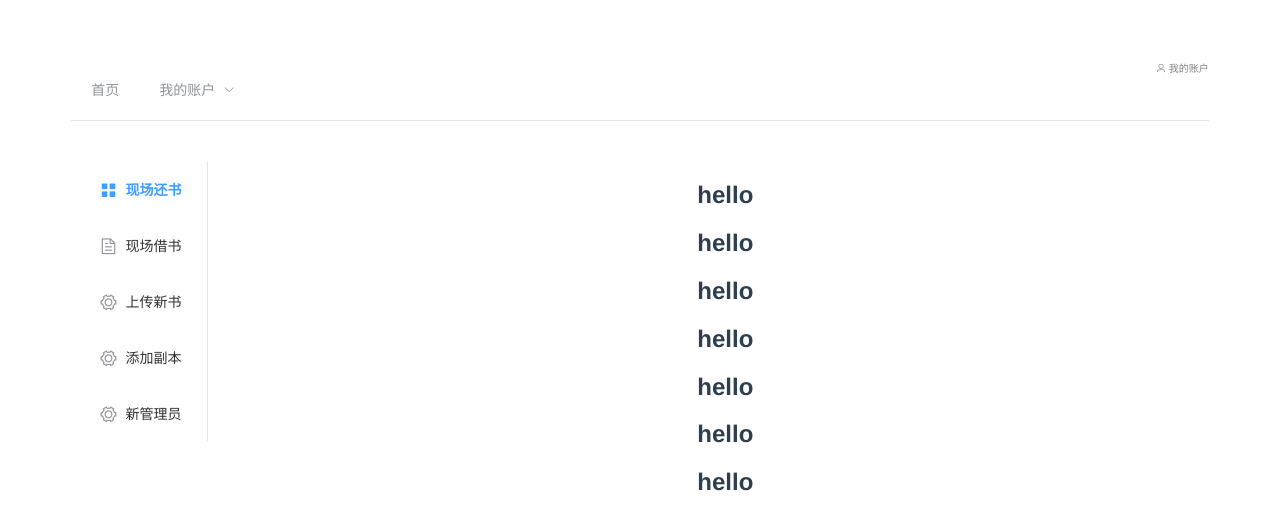
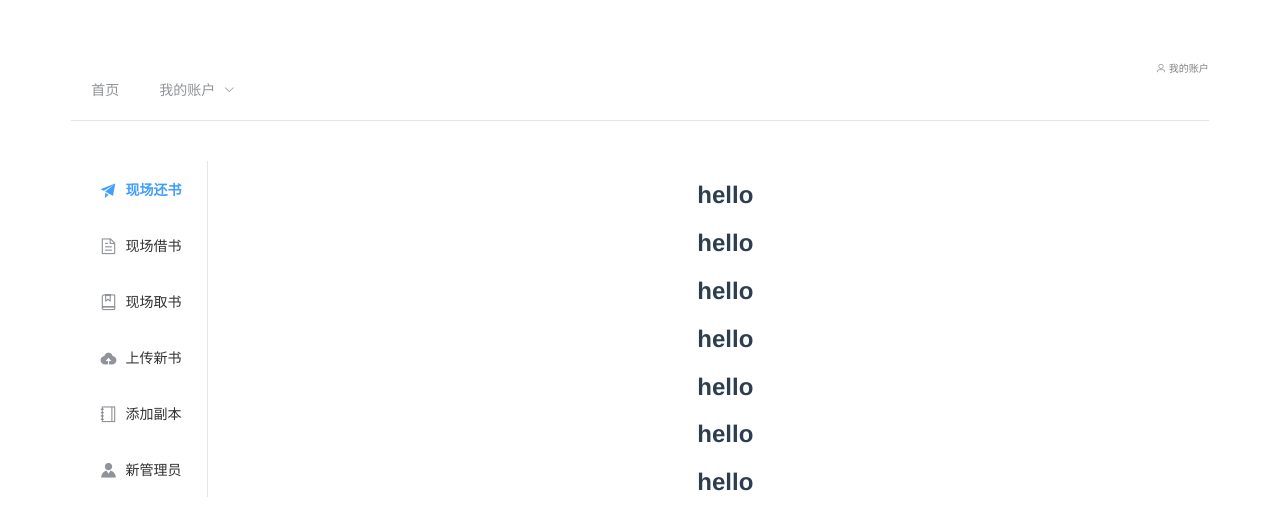
Before and after one commit to Elaine1908/NorthenLightsLibrary, a Vue app in the folder frontend/: page /home/admin/returnBooks in a window 1280 px wide. Shown: the top 518 px of the page. Built offline with nearby package versions, Linux system fonts and the light colour scheme.

Commit message:
修改了导航栏的图标

```diff
--- a/frontend/src/views/Admin.vue
+++ b/frontend/src/views/Admin.vue
@@ -6,23 +6,27 @@
           :router="true"
           class="el-menu-vertical-demo">
         <el-menu-item index="/home/admin/returnBooks">
-          <i class="el-icon-menu"></i>
+          <i class="el-icon-s-promotion"></i>
           <span slot="title">现场还书</span>
         </el-menu-item>
         <el-menu-item index="/home/admin/borrowBooks">
           <i class="el-icon-document"></i>
           <span slot="title">现场借书</span>
         </el-menu-item>
+        <el-menu-item index="/home/admin/fetchBooks">
+          <i class="el-icon-collection"></i>
+          <span slot="title">现场取书</span>
+        </el-menu-item>
         <el-menu-item index="/home/admin/upload">
-          <i class="el-icon-setting"></i>
+          <i class="el-icon-upload"></i>
           <span slot="title">上传新书</span>
         </el-menu-item>
         <el-menu-item index="/home/admin/addCopy">
-          <i class="el-icon-setting"></i>
+          <i class="el-icon-notebook-1"></i>
           <span slot="title">添加副本</span>
         </el-menu-item>
         <el-menu-item index="/home/admin/addAdmin">
-          <i class="el-icon-setting"></i>
+          <i class="el-icon-s-custom"></i>
           <span slot="title">新管理员</span>
         </el-menu-item>
       </el-menu>
```
